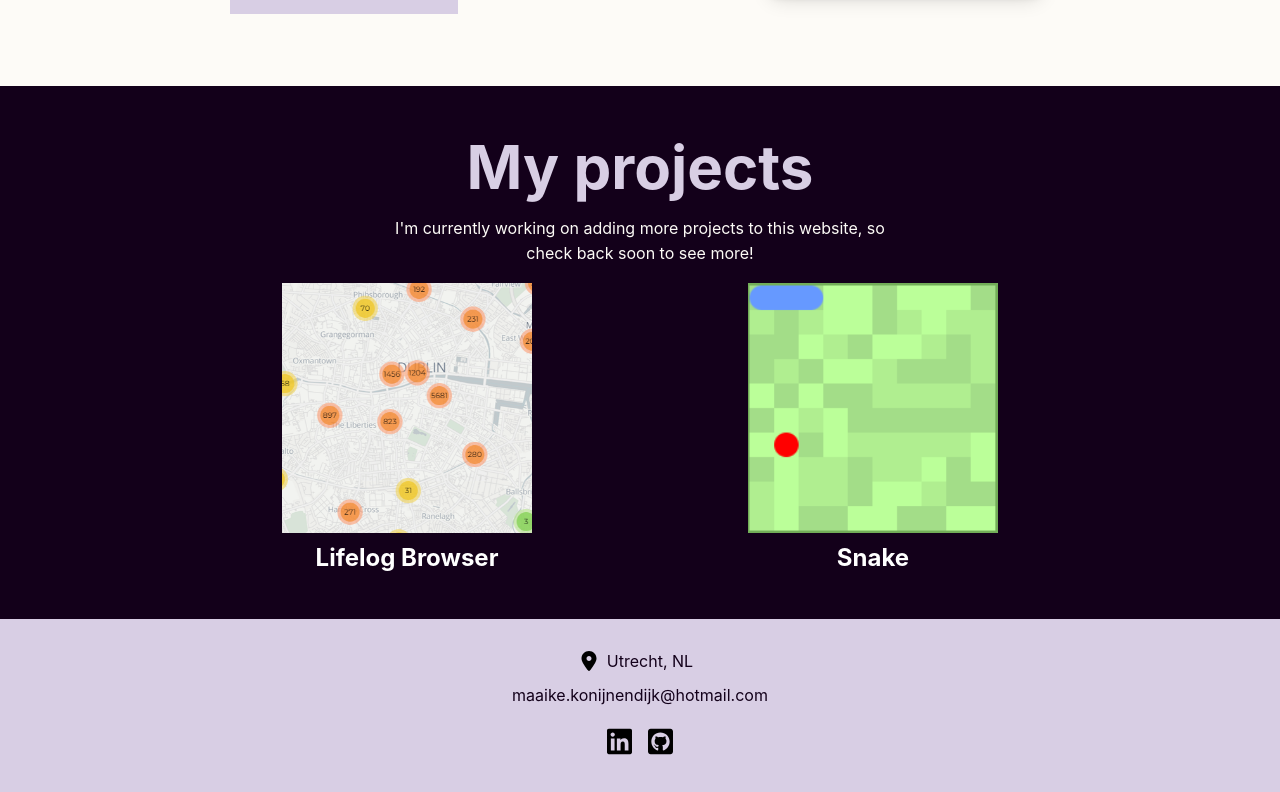
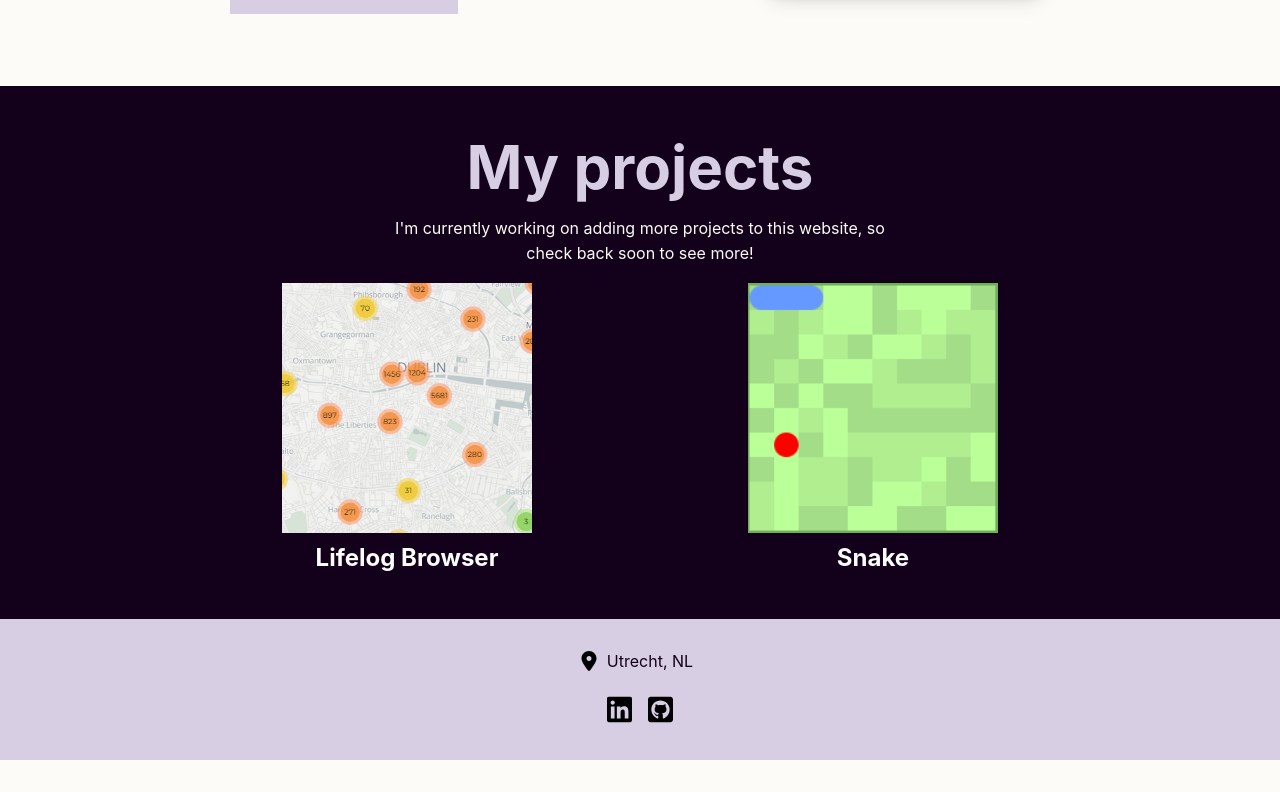
Before and after one commit to Maaikee/webdev-portfolio, a React (Vite) app: page /#/projects in a window 1280 px wide. Before the commit this address led to /#/about. Shown: the part 1617-2409 px from the top of the page. After the commit the page ends 2377 px from the top, so only its background shows below. Built offline with nearby package versions, Linux system fonts and the light colour scheme.

Commit message:
Remove emai

```diff
--- a/src/components/Footer.jsx
+++ b/src/components/Footer.jsx
@@ -1,28 +1,26 @@
-import React from 'react'
+import React from "react";
 
 function Footer() {
   return (
     <div className="footer-container footer">
       <div className="footer-location">
-                <img src="./images/location-dot-solid.svg" alt="Location icon"/>
+        <img src="./images/location-dot-solid.svg" alt="Location icon" />
         <p>Utrecht, NL</p>
       </div>
-            <a href="mailto:maaike.konijnendijk@hotmail.com"
-               className="mail footer-link">maaike.konijnendijk@hotmail.com</a>
       <ul className="socials-list">
         <li className="social footer-link">
           <a href="https://www.linkedin.com/in/mkonijnendijk/">
-                        <img src="./images/linkedin-brands.svg" alt="LinkedIn Icon"/>
+            <img src="./images/linkedin-brands.svg" alt="LinkedIn Icon" />
           </a>
         </li>
         <li className="social footer-link">
           <a href="https://github.com/Maaikee">
-                        <img src="./images/square-github-brands.svg" alt="GitHub Icon"/>
+            <img src="./images/square-github-brands.svg" alt="GitHub Icon" />
           </a>
         </li>
       </ul>
     </div>
-    )
+  );
 }
 
-export default Footer
+export default Footer;
```
Lines whose indentation alone changed are shown as unchanged.
